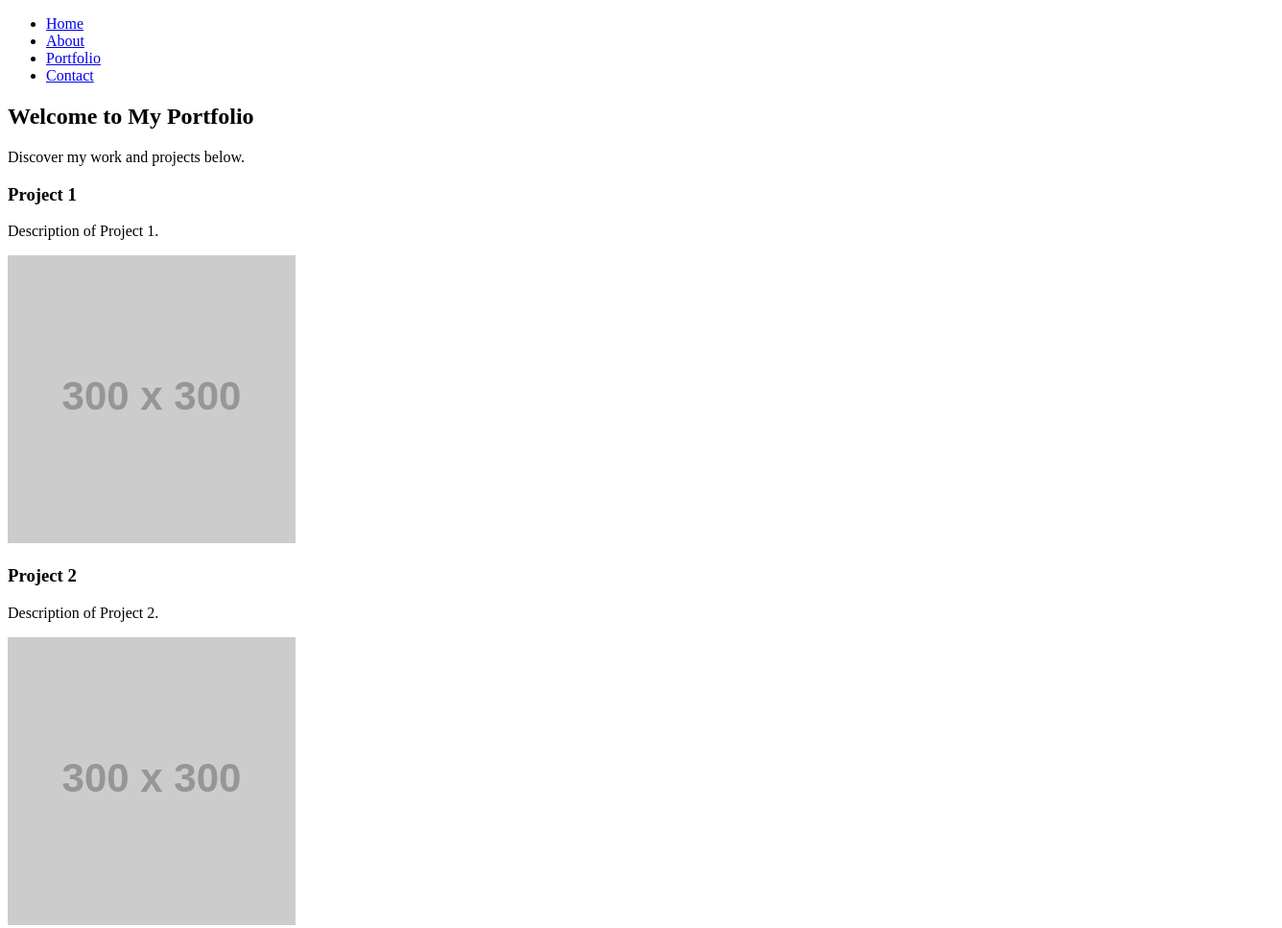
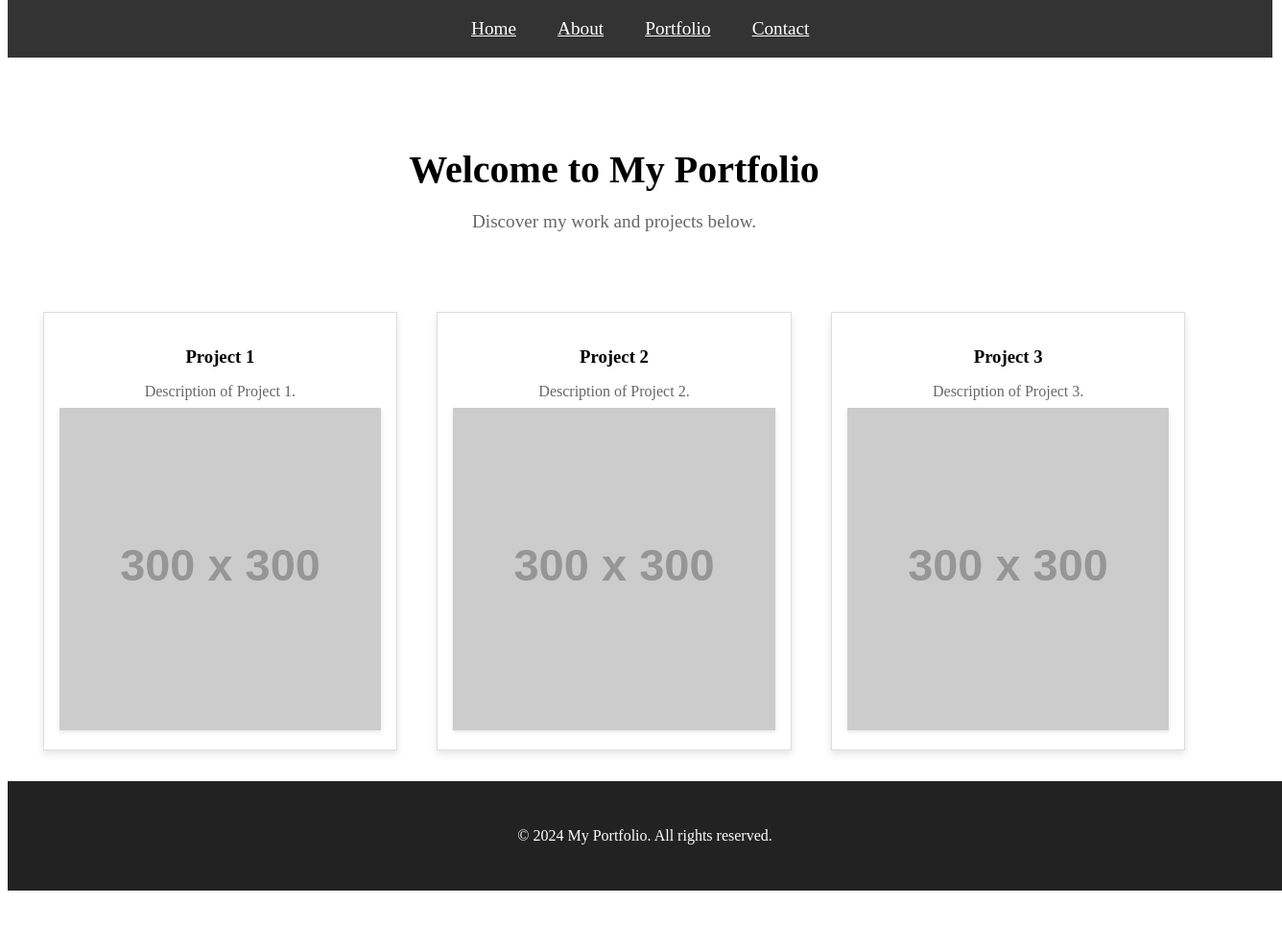
Before and after one commit to yonipeters7/phase-0-js-css-fundamentals-lab, a website: page index.html in a window 1280 px wide. Shown: the top 967 px of the page at 96% size, 1336 px wide, since content can reach past the window. After the commit the page ends 936 px from the top, so only its background shows below. Drawn offline with Linux system fonts and the light colour scheme; placeholder pictures from the web are drawn by us.

Commit message:
CSS Fundamentals Lab

```diff
--- a/index.html
+++ b/index.html
@@ -4,6 +4,8 @@
   <meta charset="UTF-8">
   <meta name="viewport" content="width=device-width, initial-scale=1.0">
   <title>Portfolio</title>
+    <link rel="stylesheet" href="style.css">
+
 </head>
 <body>
   <!-- Navigation Bar -->
--- /dev/null
+++ b/style.css
@@ -0,0 +1,96 @@
+/* Navigation Bar */
+.navbar {
+  background-color: #333;
+  font-size: 1.2em;
+  padding: 1em;
+  text-align: center;
+  position: fixed;
+  width: 100%;
+  top: 0;
+  z-index: 1000;
+}
+
+.navbar ul {
+  list-style: none;
+  margin: 0;
+  padding: 0;
+}
+
+.navbar li {
+  display: inline;
+  margin: 0 1em;
+}
+
+.navbar a {
+  color: #fff;
+}
+
+/* Main Content */
+main {
+  padding-top: 5em;
+}
+
+section {
+  padding: 2em 1em;
+  text-align: center;
+}
+
+/* Home Section */
+#home h1 {
+  font-size: 2.5em;
+  margin-bottom: 0.5em;
+}
+
+#home p {
+  font-size: 1.2em;
+  color: #666;
+}
+
+/* Portfolio Section */
+.portfolio-container {
+  display: flex;
+  flex-wrap: wrap;
+  justify-content: space-around;
+  padding: 1em;
+}
+
+.portfolio-item {
+  background-color: #fff;
+  border: 1px solid #ddd;
+  margin: 1em;
+  padding: 1em;
+  box-shadow: 0 4px 8px rgba(0, 0, 0, 0.1);
+  width: 30%;
+  box-sizing: border-box;
+  transition: transform 0.3s;
+}
+
+.portfolio-item:hover {
+  transform: scale(1.05);
+}
+
+.portfolio-item h3 {
+  font-weight: bold;
+  margin-bottom: 0.5em;
+}
+
+.portfolio-item p {
+  margin-bottom: 0.5em;
+  color: #666;
+}
+
+.portfolio-item img {
+  width: 100%;
+  box-shadow: 0px 2px 5px rgba(0, 0, 0, 0.1);
+}
+
+/* Footer */
+#footer {
+  background-color: #222;
+  color: #fff;
+  padding: 2em;
+  text-align: center;
+  position: relative;
+  bottom: 0;
+  width: 100%;
+}
```
